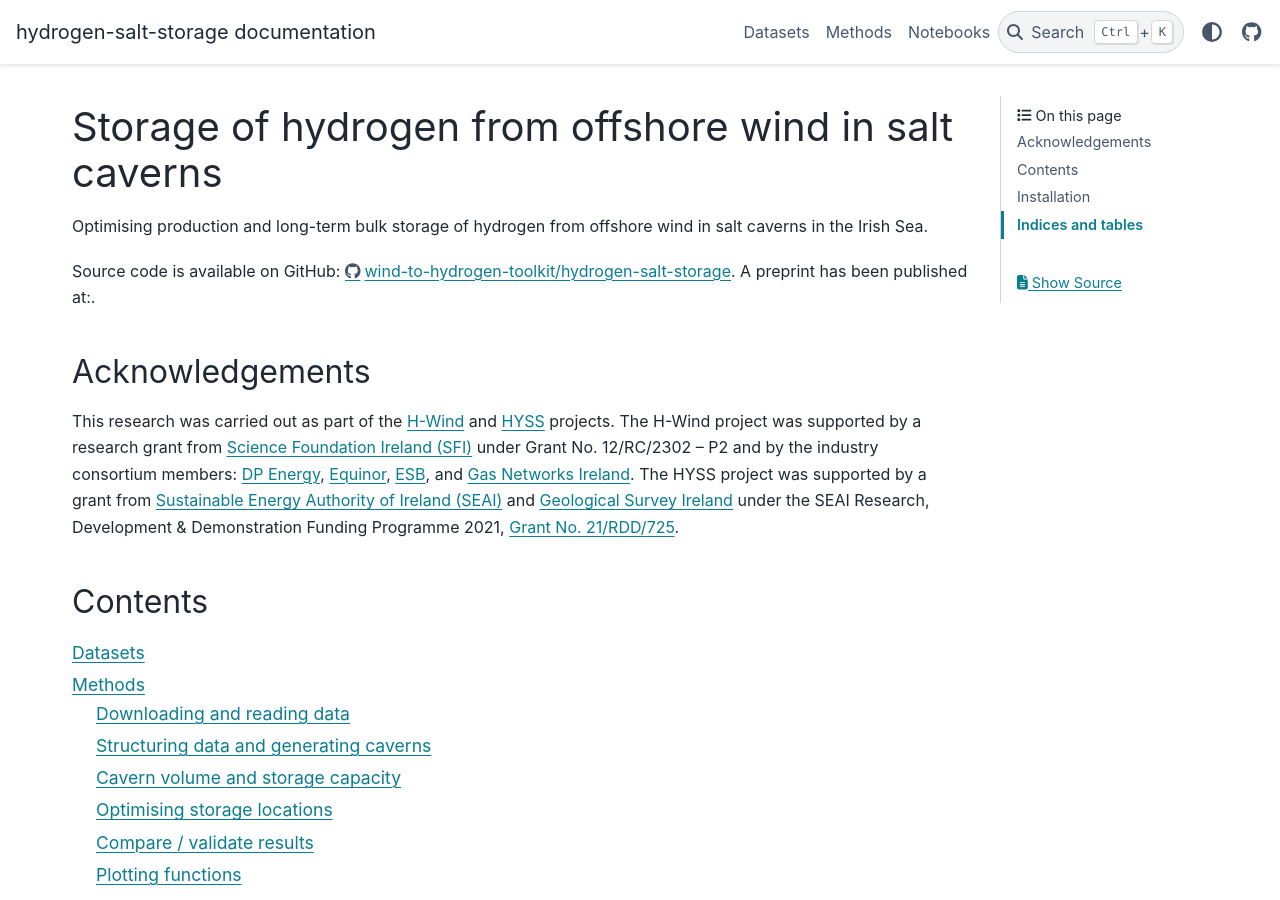
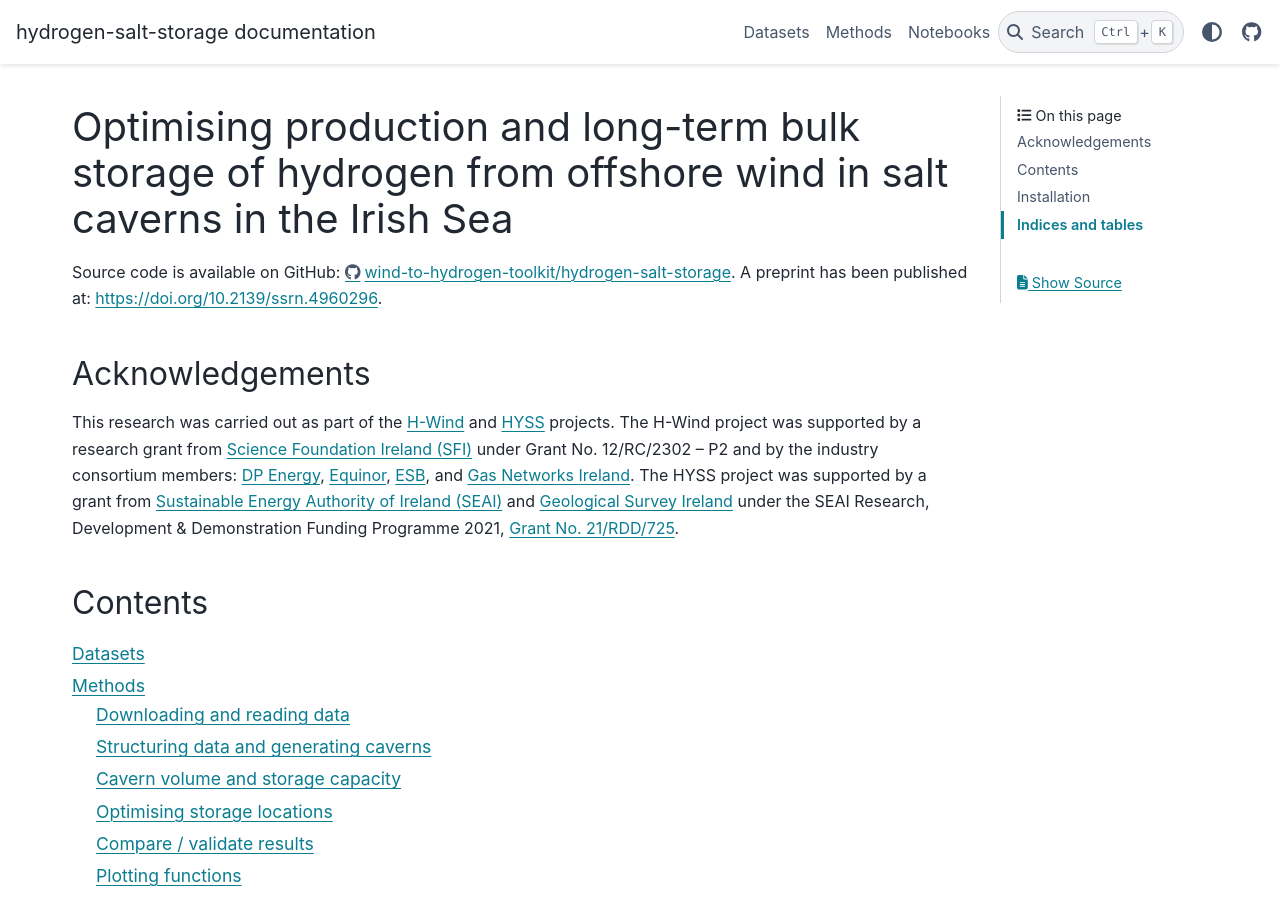
Before and after one commit to wind-to-hydrogen-toolkit/hydrogen-salt-storage, a Sphinx documentation site: the page built from docs/index.rst, in a window 1280 px wide and 900 px high. Built offline with Sphinx 7.4.7 and the PyData theme 0.15.4, drawn with Linux system fonts in a browser that asks for light colours; pages that are not in the unit, such as notebooks, are missing from menus.

Commit message:
update info + add preprint link

```diff
--- a/docs/index.rst
+++ b/docs/index.rst
@@ -3,13 +3,11 @@
    You can adapt this file completely to your liking, but it should at least
    contain the root `toctree` directive.
 
-Storage of hydrogen from offshore wind in salt caverns
-======================================================
-
-Optimising production and long-term bulk storage of hydrogen from offshore wind in salt caverns in the Irish Sea.
+Optimising production and long-term bulk storage of hydrogen from offshore wind in salt caverns in the Irish Sea
+================================================================================================================
 
 Source code is available on GitHub: https://github.com/wind-to-hydrogen-toolkit/hydrogen-salt-storage.
-A preprint has been published at:.
+A preprint has been published at: https://doi.org/10.2139/ssrn.4960296.
 
 Acknowledgements
 ----------------
```
Also changed, not shown: CHANGELOG.md (+2 -1 lines), README.md (+2 -4 lines), 1 other file.
